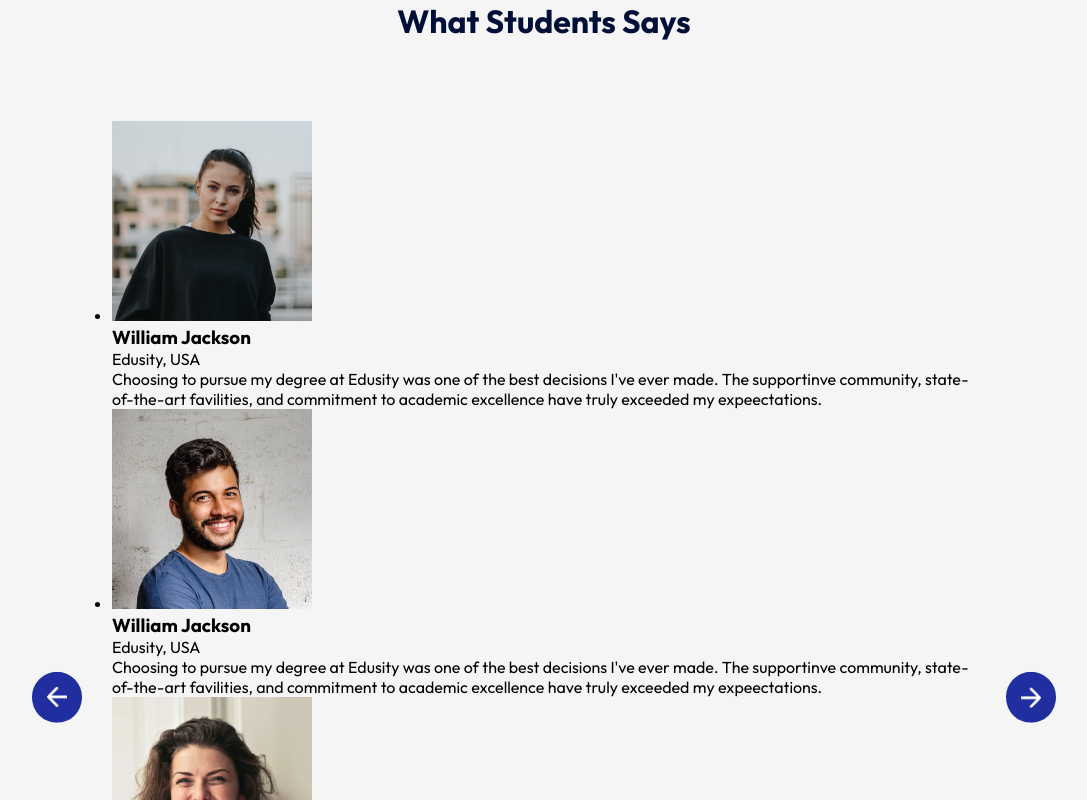
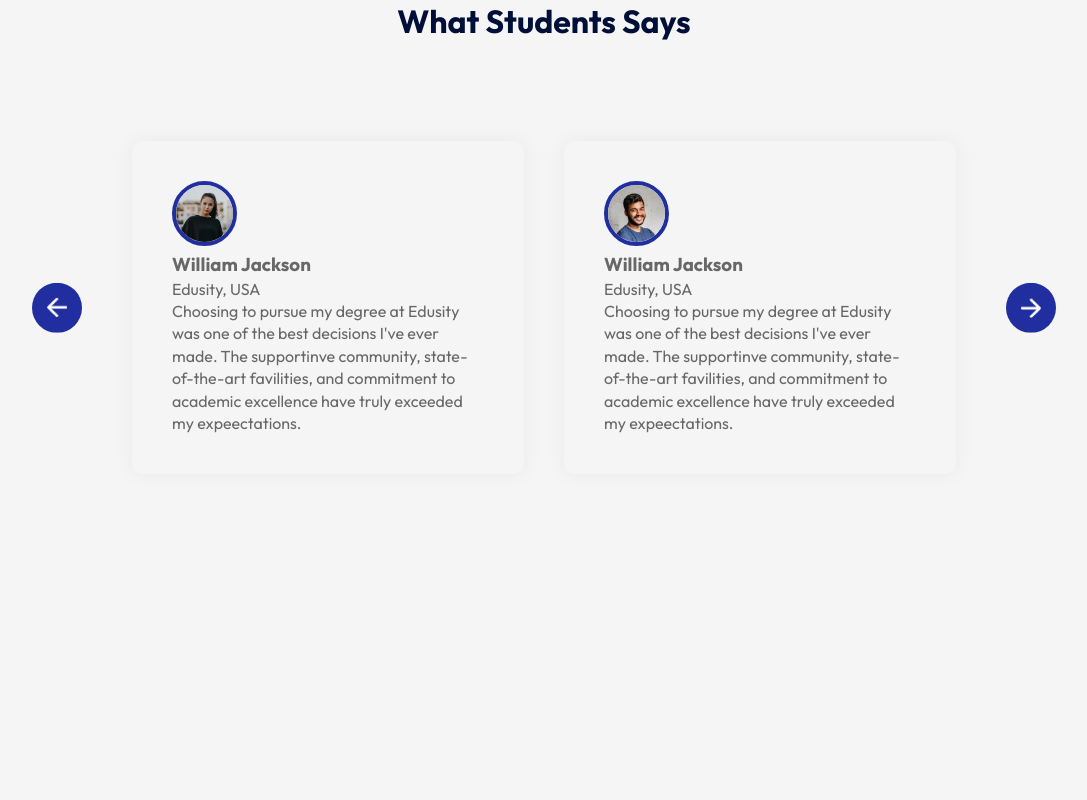
Before and after one commit to HassanEhsani/edusityy, a React (Vite) app: page / in a window 1280 px wide. Shown: the part 2460-3260 px from the top of the page, without its empty margins (96-1183 px from the left). After the commit the page ends 3034 px from the top, so only its background shows below. Built offline with nearby package versions, Linux system fonts and the light colour scheme.

Commit message:
wrote the code css about .slide

```diff
--- a/src/Components/Testimonials/Testimonials.css
+++ b/src/Components/Testimonials/Testimonials.css
@@ -16,7 +16,39 @@
     cursor: pointer;
     background: #212ea0;
 }
-.back-btn{
+
+.back-btn {
     right: auto;
     left: 0;
 }
+
+.slider {
+    overflow: hidden;
+}
+
+.slider ul {
+    display: flex;
+    width: 200%;
+    overflow-x: hidden;
+    transition: 0.5s;
+}
+
+.slider ul li {
+    list-style: none;
+    width: 50%;
+    padding: 20px;
+}
+
+.silde {
+    box-shadow: 0 0 20px rgba(0, 0, 0, 0.05);
+    padding: 40px;
+    border-radius: 10px;
+    color: #676767;
+    line-height: 1.4;
+}
+.silde img{
+    width: 65px;
+    border-radius: 50%;
+    margin-right: 10px;
+    border: 4px solid #212ea0;
+}
```
